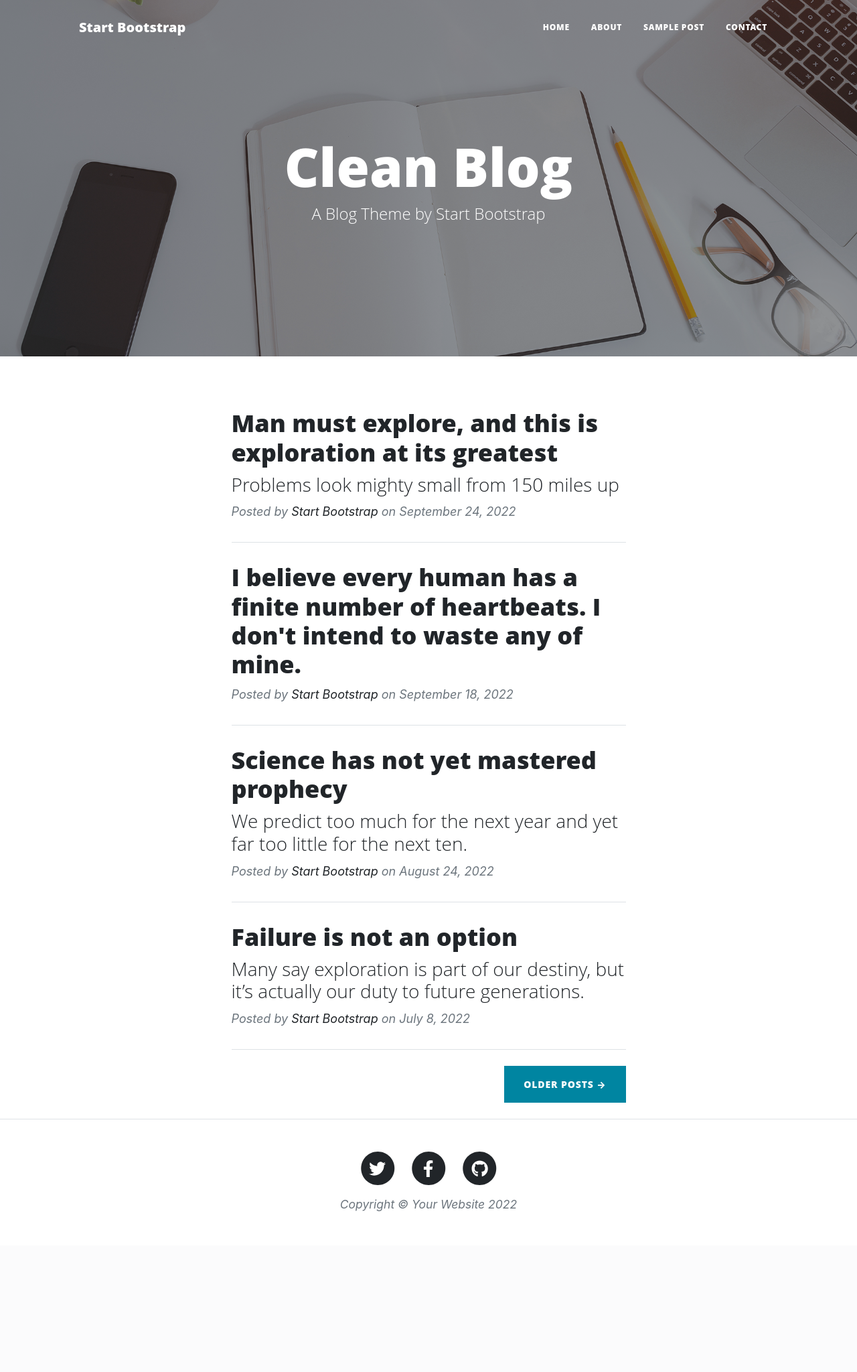
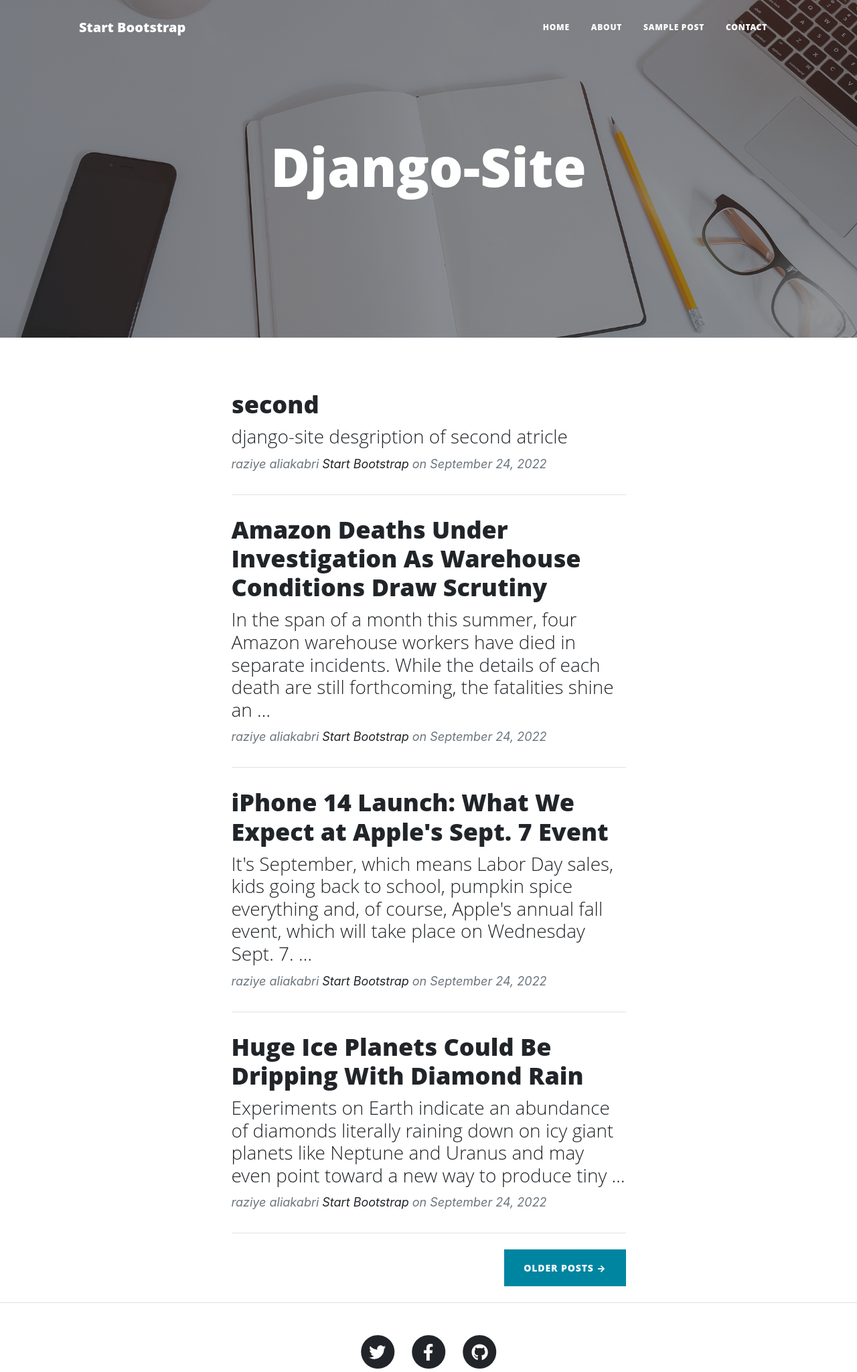
Before and after one commit to RaziyeAkr/django, a Django app: page / in a window 1280 px wide. Shown: the top 2048 px of the page at 67% size. Before the commit the page ends 1808 px from the top, so only its background shows below. Run offline with Django 4.2, Linux system fonts and the light colour scheme; data comes from the database, SQL or seed files in the repository; both versions use the stored data as it was after the commit; some libraries are stand-ins or nearby versions.

Commit message:
changes static in template for detail and home pages,added our articles in database to show

```diff
--- a/blog/templates/blog/base.html
+++ b/blog/templates/blog/base.html
@@ -34,19 +34,7 @@
                 </div>
             </div>
         </nav>
-        <!-- Page Header-->
-        <header class="masthead" style="background-image: url('assets/img/home-bg.jpg')">
-            <div class="container position-relative px-4 px-lg-5">
-                <div class="row gx-4 gx-lg-5 justify-content-center">
-                    <div class="col-md-10 col-lg-8 col-xl-7">
-                        <div class="site-heading">
-                            <h1>Clean Blog</h1>
-                            <span class="subheading">A Blog Theme by Start Bootstrap</span>
-                        </div>
-                    </div>
-                </div>
-            </div>
-        </header>
+
        {% block main %}
 
        {% endblock %}
--- a/blog/templates/blog/home.html
+++ b/blog/templates/blog/home.html
@@ -1,62 +1,39 @@
  {% extends 'blog/base.html' %}
+ {% load static %}
  {% block main %}
+ <!-- Page Header-->
+ <header class="masthead" style="background-image: url('{% static "blog/assets/img/home-bg.jpg" %}')">
+    <div class="container position-relative px-4 px-lg-5">
+        <div class="row gx-4 gx-lg-5 justify-content-center">
+            <div class="col-md-10 col-lg-8 col-xl-7">
+                <div class="site-heading">
+                    <h1>Django-Site</h1>
+                </div>
+            </div>
+        </div>
+    </div>
+</header>
  <!-- Main Content-->
  <div class="container px-4 px-lg-5">
     <div class="row gx-4 gx-lg-5 justify-content-center">
         <div class="col-md-10 col-lg-8 col-xl-7">
+        {% for article in articles %}
             <!-- Post preview-->
             <div class="post-preview">
-                <a href="post.html">
-                    <h2 class="post-title">Man must explore, and this is exploration at its greatest</h2>
-                    <h3 class="post-subtitle">Problems look mighty small from 150 miles up</h3>
+                <a href="{% url 'blog:detail' article.slug %}">
+                    <h2 class="post-title">{{article.title}}</h2>
+                    <h3 class="post-subtitle">{{article.descriptoin|truncatewords:30}}</h3>
                 </a>
                 <p class="post-meta">
-                    Posted by
+                    raziye aliakabri
                     <a href="#!">Start Bootstrap</a>
                     on September 24, 2022
                 </p>
             </div>
             <!-- Divider-->
             <hr class="my-4" />
-            <!-- Post preview-->
-            <div class="post-preview">
-                <a href="post.html"><h2 class="post-title">I believe every human has a finite number of heartbeats. I don't intend to waste any of mine.</h2></a>
-                <p class="post-meta">
-                    Posted by
-                    <a href="#!">Start Bootstrap</a>
-                    on September 18, 2022
-                </p>
-            </div>
-            <!-- Divider-->
-            <hr class="my-4" />
-            <!-- Post preview-->
-            <div class="post-preview">
-                <a href="post.html">
-                    <h2 class="post-title">Science has not yet mastered prophecy</h2>
-                    <h3 class="post-subtitle">We predict too much for the next year and yet far too little for the next ten.</h3>
-                </a>
-                <p class="post-meta">
-                    Posted by
-                    <a href="#!">Start Bootstrap</a>
-                    on August 24, 2022
-                </p>
-            </div>
-            <!-- Divider-->
-            <hr class="my-4" />
-            <!-- Post preview-->
-            <div class="post-preview">
-                <a href="post.html">
-                    <h2 class="post-title">Failure is not an option</h2>
-                    <h3 class="post-subtitle">Many say exploration is part of our destiny, but it’s actually our duty to future generations.</h3>
-                </a>
-                <p class="post-meta">
-                    Posted by
-                    <a href="#!">Start Bootstrap</a>
-                    on July 8, 2022
-                </p>
-            </div>
-            <!-- Divider-->
-            <hr class="my-4" />
+
+        {% endfor %}
             <!-- Pager-->
             <div class="d-flex justify-content-end mb-4"><a class="btn btn-primary text-uppercase" href="#!">Older Posts →</a></div>
         </div>
--- a/blog/views.py
+++ b/blog/views.py
@@ -14,4 +14,4 @@ def detail(request , slug):
         'article' : Article.objects.get(slug=slug)
     }
 
-    return render(request , "blog/single.html" , context)
+    return render(request , "blog/detail.html" , context)
```
Also changed, not shown: blog/templates/blog/detail.html (added, +27 -0 lines), blog/templates/blog/single.html (deleted, +0 -35 lines), db.sqlite3.
